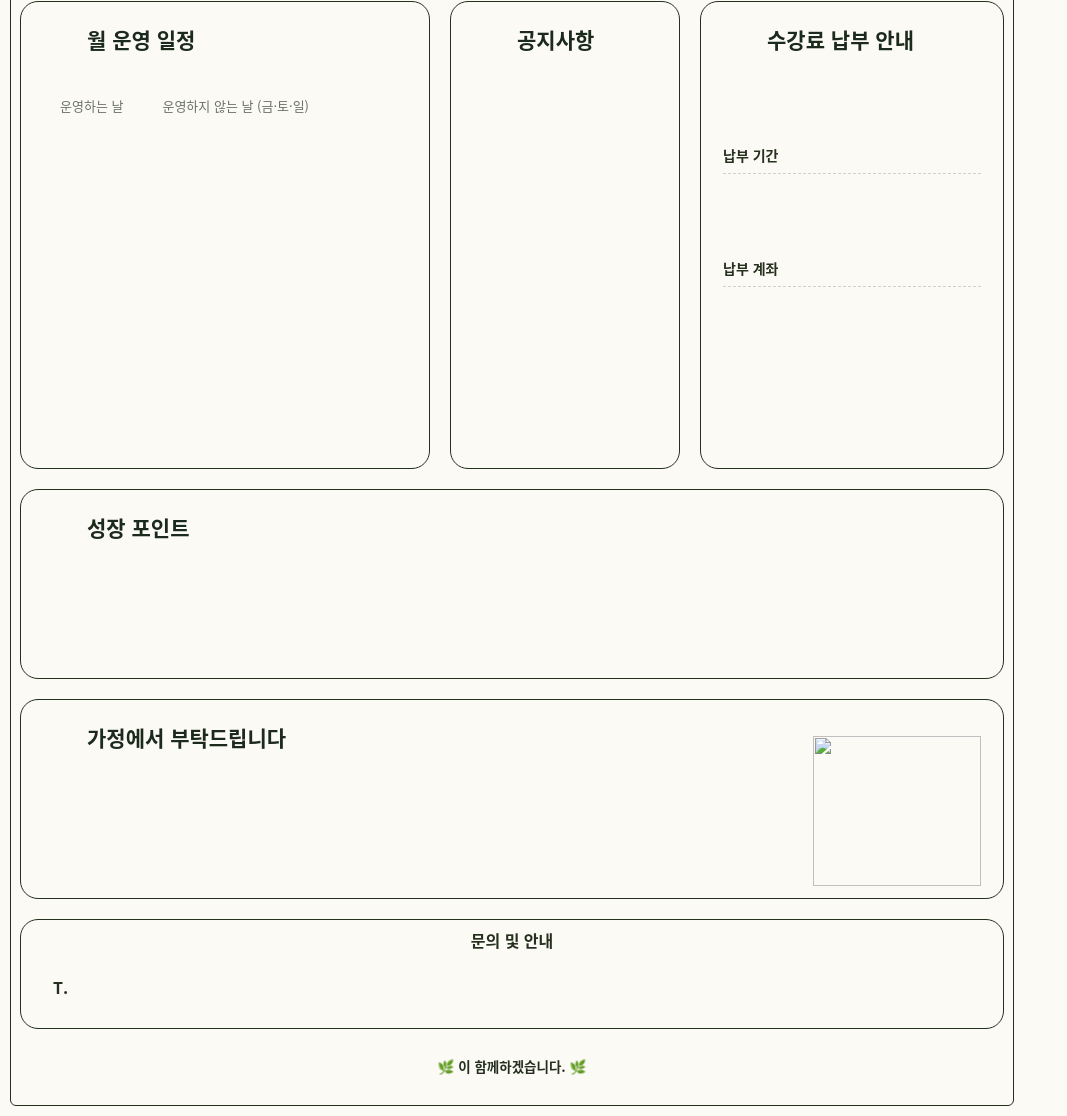
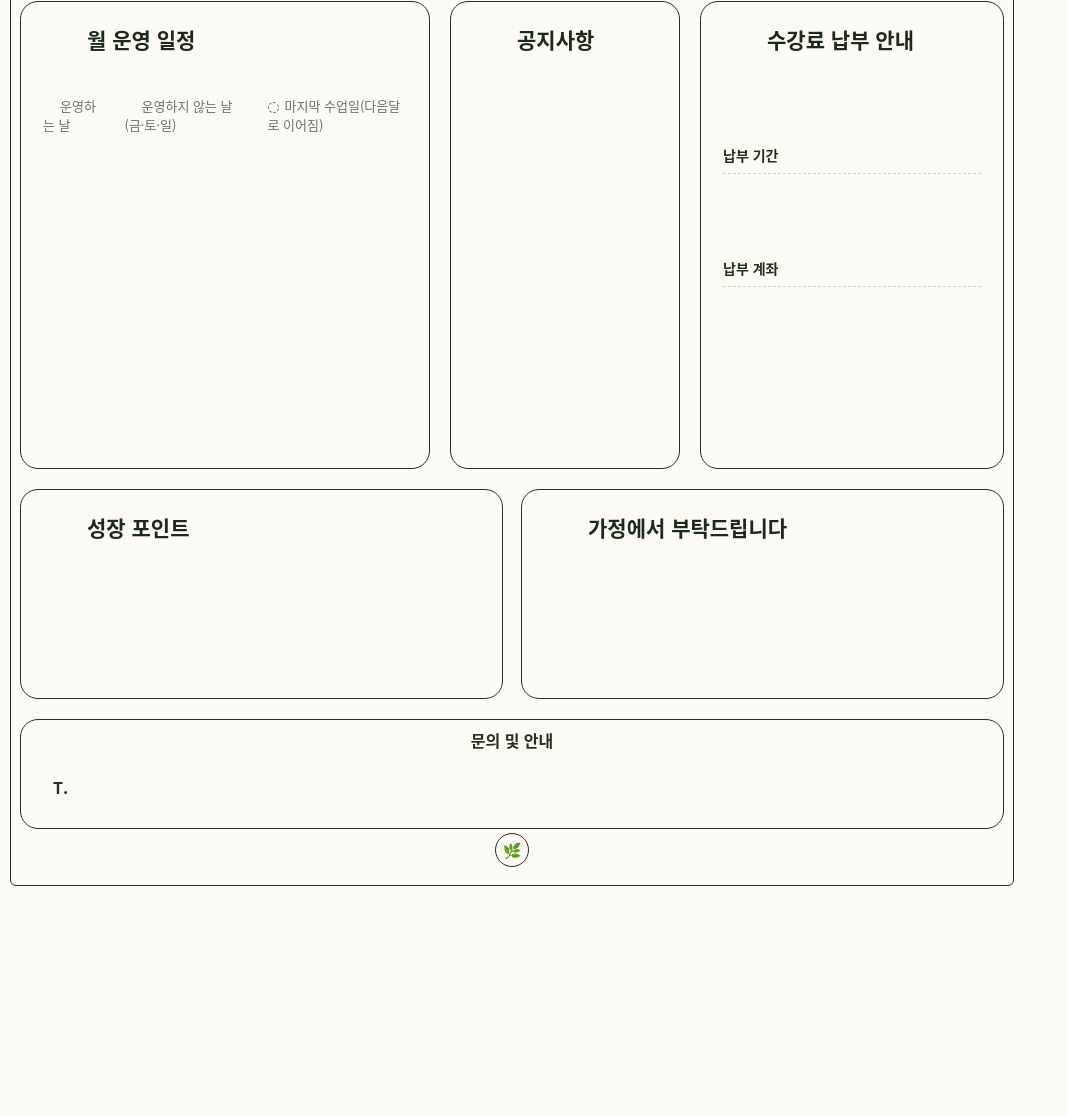
Before and after one commit to ppsj2235-dot/study-room-app, a Python web app: template templates/newsletter_flyer.html in a window 1280 px wide. Shown: the part 304-1420 px from the top of the page, without its empty margins (0-1067 px from the left). After the commit the page ends 1190 px from the top, so only its background shows below. Run offline with Jinja, Linux system fonts and the light colour scheme; the template is opened without the code that fills it, so the values that code supplies are empty.

Commit message:
Refactor newsletter flyer layout and styles
Adjusted dimensions and layout for various elements in the newsletter flyer template. Added a new style for trailing calendar days and updated growth and home card item displays.

```diff
--- a/templates/newsletter_flyer.html
+++ b/templates/newsletter_flyer.html
@@ -24,7 +24,7 @@
   }
   html, body {
     width: 1024px;
-    height: 1420px;
+    height: 1200px;
     background: var(--c-bg);
   }
   body {
@@ -35,7 +35,7 @@
   .page {
     position: relative;
     width: 1024px;
-    height: 1420px;
+    height: 1200px;
     background: var(--c-bg);
     overflow: hidden;
   }
@@ -114,6 +114,11 @@
   }
   .cal-day.open { background: var(--c-positive); }
   .cal-day.closed { background: var(--c-negative); }
+  .cal-day.trailing {
+    background: repeating-linear-gradient(135deg, var(--c-positive), var(--c-positive) 4px, var(--c-positive-light) 4px, var(--c-positive-light) 8px);
+    border: 2px dashed var(--c-dark);
+    color: var(--c-dark);
+  }
   .cal-legend { display: flex; align-items: center; gap: 22px; margin-top: 14px; font-size: 13px; color: #6b7267; }
   .cal-legend .dot { width: 11px; height: 11px; border-radius: 50%; display: inline-block; margin-right: 6px; vertical-align: middle; }
   .dot.open { background: var(--c-positive); }
@@ -155,16 +160,15 @@
   .qr-box img { height: 175px; width: auto; max-width: 220px; border-radius: 6px; display: block; }
 
   /* ---------- Row 2: growth points (가정에서 부탁드립니다와 동일한 가로 배치) ---------- */
-  #card-growth { left: 20px; top: 793px; width: 984px; height: 190px; display: flex; flex-direction: column; }
+  #card-growth { left: 20px; top: 793px; width: 483px; height: 210px; display: flex; flex-direction: column; }
   #card-growth .card-head { flex: 0 0 auto; }
-  .growth-cols { flex: 1; display: flex; align-items: center; padding: 0 24px 10px; gap: 18px; }
+  .growth-cols { flex: 1; display: flex; align-items: center; padding: 0 20px 10px; gap: 16px; }
 
   /* ---------- Row 3: home requests ---------- */
-  #card-home { left: 20px; top: 1003px; width: 984px; height: 200px; display: flex; flex-direction: column; }
+  #card-home { left: 521px; top: 793px; width: 483px; height: 210px; display: flex; flex-direction: column; }
   #card-home .card-head { flex: 0 0 auto; }
-  .home-cols { flex: 1; display: flex; align-items: center; padding: 0 210px 10px 24px; gap: 6px; }
+  .home-cols { flex: 1; display: flex; align-items: center; padding: 0 20px 10px; gap: 16px; }
   .home-col { flex: 1; min-width: 0; padding-right: 10px; }
-  .home-illust { position: absolute; right: 22px; top: 50%; transform: translateY(-42%); width: 168px; height: 150px; }
   .home-col .icon-line { width: 30px; height: 30px; margin-bottom: 8px; }
   .home-col .h-title { font-size: 14.5px; font-weight: 800; color: #1c2a1c; margin-bottom: 6px; }
   .home-col .h-desc { font-size: 12px; color: #5b6154; line-height: 1.5; }
@@ -172,7 +176,7 @@
   /* growth-cols도 home-col과 동일한 아이템 스타일을 그대로 사용합니다. */
 
   /* ---------- Row 4: contact ---------- */
-  #card-contact { left: 20px; top: 1223px; width: 984px; height: 110px; }
+  #card-contact { left: 20px; top: 1023px; width: 984px; height: 110px; }
   .mini-header {
     height: 40px; border-radius: 18px 18px 0 0; background: var(--c-dark);
     color: var(--c-bg); display: flex; align-items: center; justify-content: center;
@@ -184,11 +188,15 @@
   .contact-right { font-size: 12.5px; color: #5b6154; line-height: 1.65; flex: 1; }
 
   /* ---------- Footer ---------- */
-  .footer-bar {
-    position: absolute; left: 20px; right: 20px; top: 1353px; height: 34px;
-    background: var(--c-dark); border-radius: 10px;
-    color: var(--c-bg); font-size: 13.5px; font-weight: 600;
-    display: flex; align-items: center; justify-content: center; gap: 10px;
+  .footer-deco {
+    position: absolute; left: 40px; right: 40px; top: 1153px; height: 1px;
+    background: var(--c-border);
+  }
+  .footer-deco .mark {
+    position: absolute; left: 50%; top: 50%; transform: translate(-50%, -50%);
+    width: 34px; height: 34px; border-radius: 50%;
+    background: var(--c-card-bg); border: 1.5px solid var(--c-border);
+    display: flex; align-items: center; justify-content: center; font-size: 15px;
   }
 </style>
 </head>
@@ -229,7 +237,7 @@
           {% set week_row = loop.index + 1 %}
           {% for cell in week %}
             {% if cell %}
-            <div class="cal-day {{ cell.status }}"
+            <div class="cal-day {{ cell.status }}{{ ' trailing' if cell.is_trailing else '' }}"
                  style="grid-column: {{ loop.index }}; grid-row: {{ week_row }};">
               {{ cell.day }}
             </div>
@@ -240,6 +248,7 @@
       <div class="cal-legend">
         <div><span class="dot open"></span>운영하는 날</div>
         <div><span class="dot closed"></span>운영하지 않는 날 (금·토·일)</div>
+        <div><span class="dot" style="background: repeating-linear-gradient(135deg, var(--c-positive), var(--c-positive) 2px, var(--c-positive-light) 2px, var(--c-positive-light) 4px); border: 1.5px dashed var(--c-dark);"></span>마지막 수업일(다음달로 이어짐)</div>
       </div>
     </div>
   </div>
@@ -302,7 +311,7 @@
       <h2>성장 포인트</h2>
     </div>
     <div class="growth-cols">
-      {% for item in growth_items %}
+      {% for item in growth_items[:2] %}
       <div class="home-col">
         <div class="icon-line">{{ growth_icons[loop.index0]|safe }}</div>
         <div class="h-title">{{ item.title }}</div>
@@ -319,7 +328,7 @@
       <h2>가정에서 부탁드립니다</h2>
     </div>
     <div class="home-cols">
-      {% for item in home_items %}
+      {% for item in home_items[:2] %}
       <div class="home-col">
         <div class="icon-line">{{ home_icons[loop.index0]|safe }}</div>
         <div class="h-title">{{ item.title }}</div>
@@ -327,7 +336,6 @@
       </div>
       {% endfor %}
     </div>
-    <img class="home-illust" src="{{ illust_backpack }}" />
   </div>
 
   <!-- Card 6: Contact -->
@@ -342,9 +350,7 @@
     </div>
   </div>
 
-  <div class="footer-bar">
-    &#127807; {{ tagline }} {{ academy_name }}이 함께하겠습니다. &#127807;
-  </div>
+  <div class="footer-deco"><div class="mark">&#127807;</div></div>
 </div>
 </body>
 </html>
```
